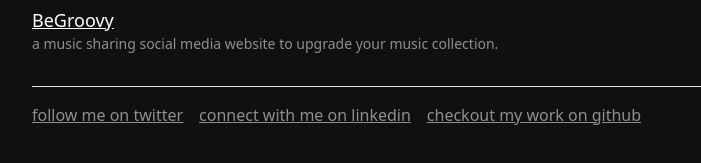
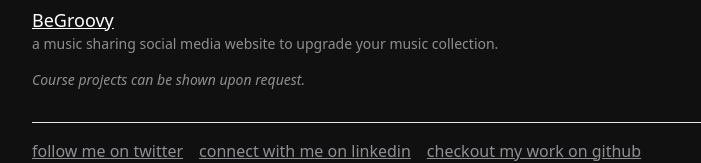
Before and after one commit to LOTaher/SplatteDev, a Next.js app: page / in a window 1280 px wide. Shown: the part 642-805 px from the top of the page, without its empty margins (272-973 px from the left). Built offline with nearby package versions, Linux system fonts and the light colour scheme.

Commit message:
added line regarding course projects

```diff
--- a/src/app/page.tsx
+++ b/src/app/page.tsx
@@ -68,6 +68,9 @@ export default function Home() {
               description="a music sharing social media website to upgrade your music collection."
               link="https://github.com/LOTaher/BeGroovy"
             />
+            <p className="mt-4 text-sm italic font-light">
+              Course projects can be shown upon request.
+            </p>
           </div>
           <Footer />
         </div>
```
